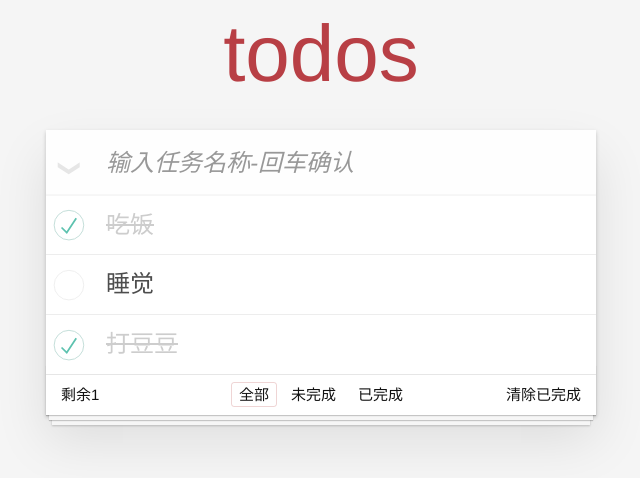
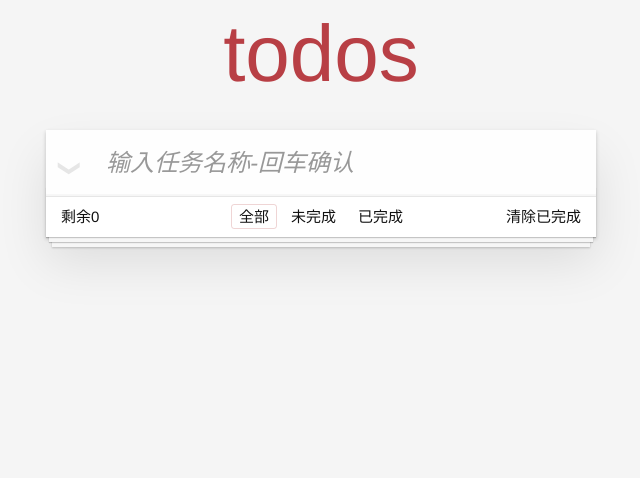
Before and after one commit to itbossss/itboss, a Vue app: page / in a window 1280 px wide. Shown: the top 478 px of the page, without its empty margins (319-959 px from the left). Built offline with nearby package versions, Linux system fonts and the light colour scheme.

Commit message:
完成了本地存储功能

```diff
--- a/src/App.vue
+++ b/src/App.vue
@@ -15,11 +15,7 @@ export default {
   name: "App",
   data() {
     return {
-      list: [
-        { id: 102, name: "吃饭", isDone: true },
-        { id: 101, name: "睡觉", isDone: false },
-        { id: 100, name: "打豆豆", isDone: true },
-      ],
+      list: JSON.parse(localStorage.getItem("list")) || [],
       val: "all",
     };
   },
@@ -61,6 +57,14 @@ export default {
       }
     },
   },
+  watch: {
+    list: {
+      deep: true,
+      handler(val) {
+        localStorage.setItem("list", JSON.stringify(val || []));
+      },
+    },
+  },
 };
 </script>
 
```
